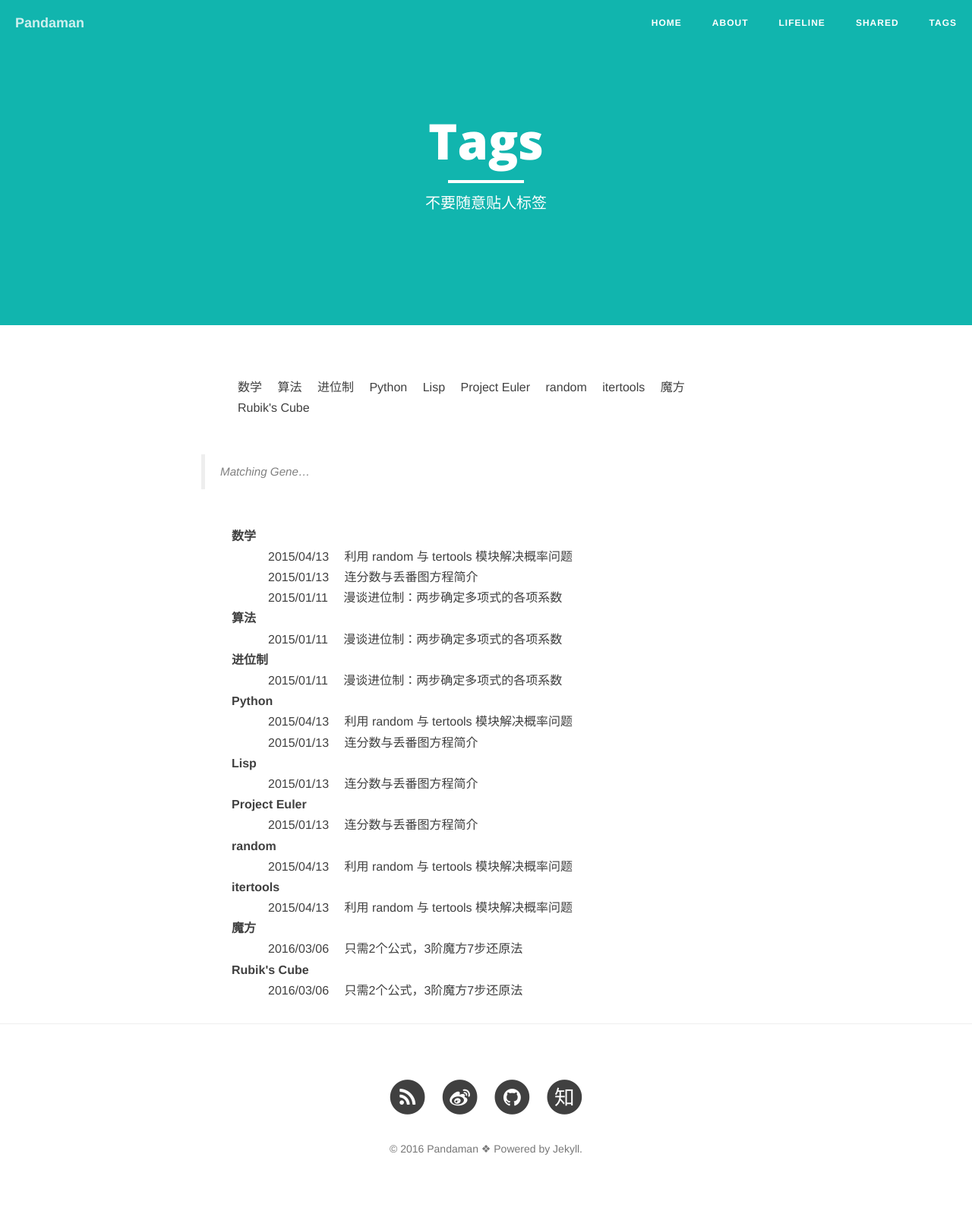
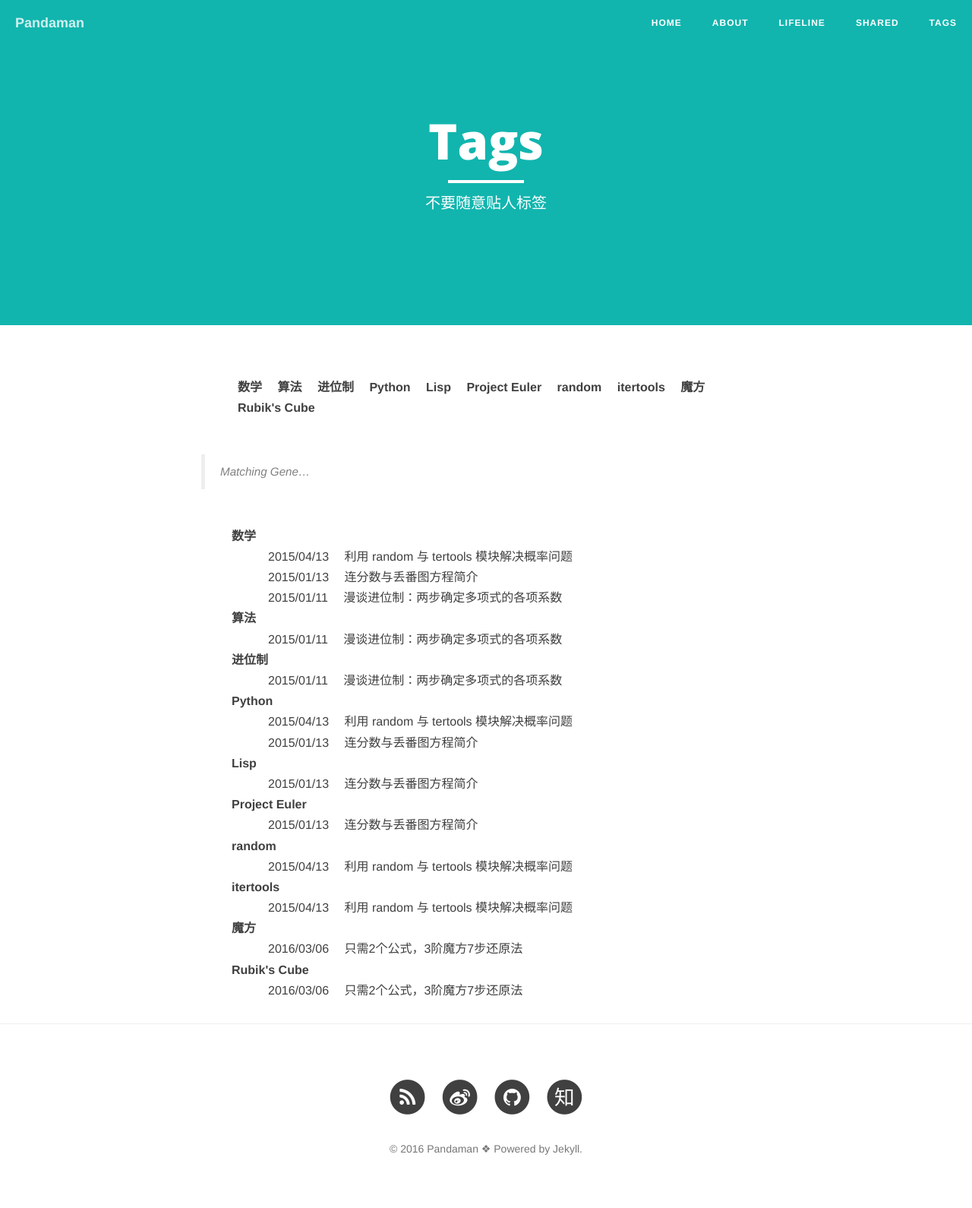
Before and after one commit to ceares/ceares.github.io, a Jekyll site: the page built from tags.md, in a window 1280 px wide. Shown: the whole page at 76% size. Built offline with Jekyll 4.4.1, drawn with Linux system fonts in a browser that asks for light colours; nearby versions of some CDN libraries; library files that are not in the unit come from our copies.

Commit message:
Update tags.md

```diff
--- a/tags.md
+++ b/tags.md
@@ -5,7 +5,7 @@ description: "不要随意贴人标签"
 header-img: "img/semantic.jpg"
 ---
 
-<div id='tag_cloud' style="margin:0.5in;">
+<div id='tag_cloud' style="margin:0.5in;font-weight: bold;">
 {% for tag in site.tags %}
 <a href="#{{ tag[0] }}" title="{{ tag[0] }}" rel="{{ tag[1].size }}" style="margin-right:1em;">{{ tag[0] }}</a>
 {% endfor %}
```
